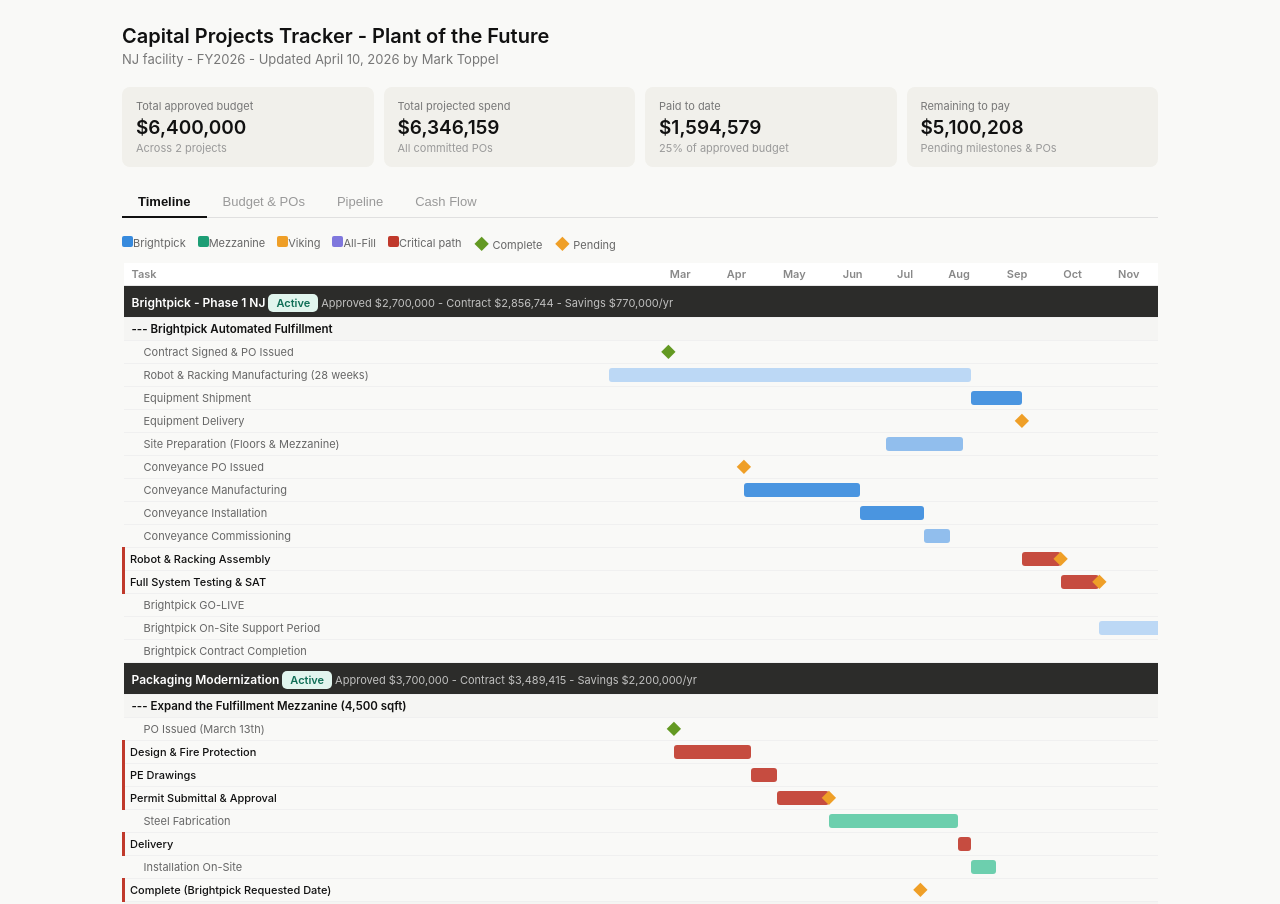
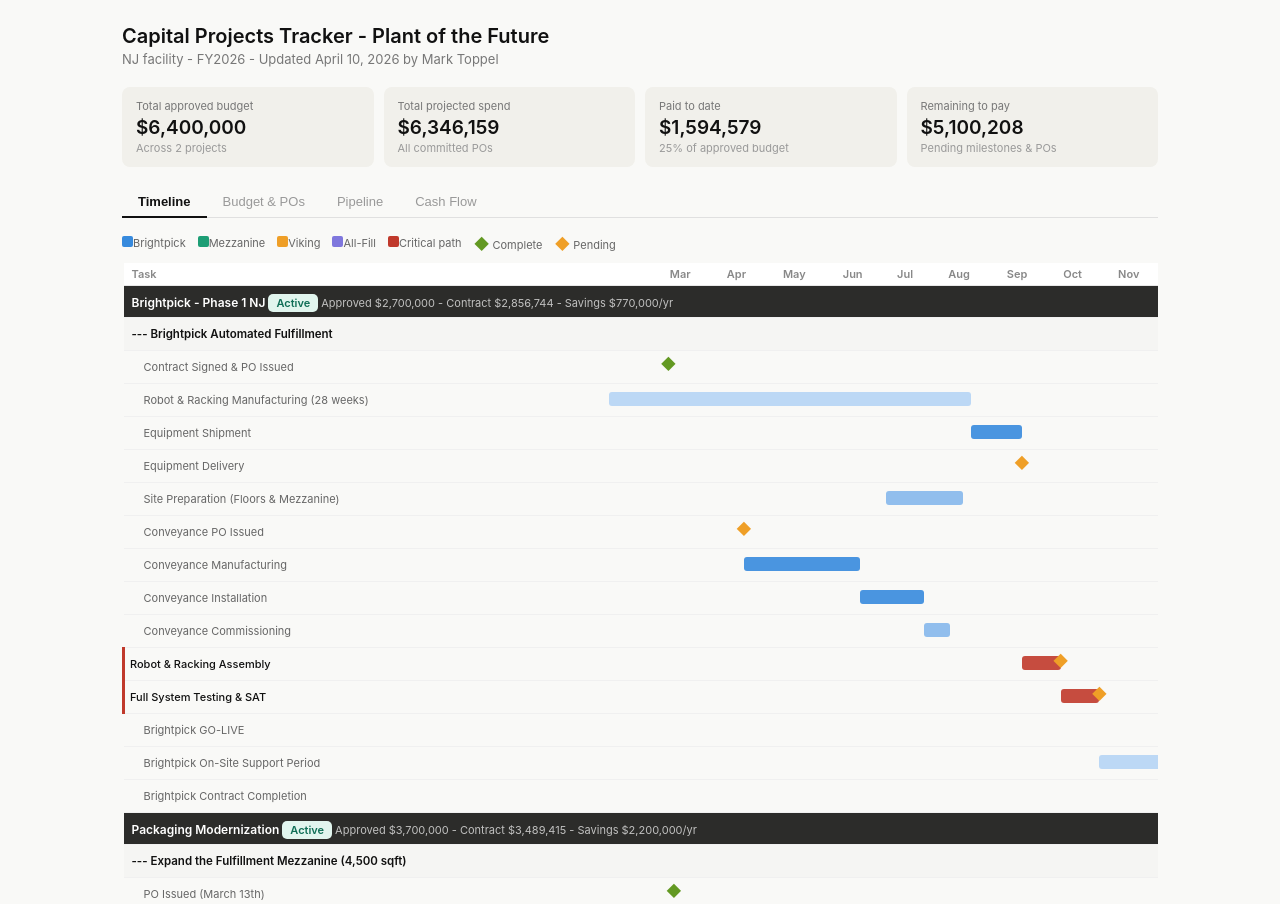
Before and after one commit to nuts/CAPEX-Tracker, a plain HTML site: page index.html in a window 1280 px wide. Shown: the top 904 px of the page. Drawn offline with Linux system fonts and the light colour scheme.

Commit message:
Update index.html

```diff
--- a/index.html
+++ b/index.html
@@ -161,15 +161,22 @@
       var isCp=task.is_critical_path;
       var bg=isSub?"background:#f5f5f3;":"";
       var lc="lbl"+(isSub?" sh":isCp?" cp":"");
-      gRows+='<tr><td class="'+lc+'" style="'+bg+'">'+task.label+'</td><td colspan="'+N+'" style="padding:0;'+bg+'"><div style="position:relative;height:22px;width:100%;">';
+      gRows+='<tr><td class="'+lc+'" style="'+bg+'">'+task.label+'</td><td colspan="'+N+'" style="padding:0;'+bg+'"><div style="position:relative;height:32px;width:100%;">';
       (task.bars||[]).forEach(function(b){
         var l=(b.start/N)*100,w=((b.end-b.start)/N)*100;
         var bc=isCp?"#C0392B":b.color;
-        gRows+='<div style="position:absolute;top:4px;height:14px;border-radius:3px;left:'+l.toFixed(2)+'%;width:'+w.toFixed(2)+'%;background:'+bc+';opacity:0.9;"></div>';
+        gRows+='<div style="position:absolute;top:8px;height:14px;border-radius:3px;left:'+l.toFixed(2)+'%;width:'+w.toFixed(2)+'%;background:'+bc+';opacity:0.9;"></div>';
+        if(b.end_date){
+          var el=(b.end/N)*100;
+          gRows+='<div style="position:absolute;top:23px;font-size:8px;color:#999;white-space:nowrap;transform:translateX(-50%);left:'+el.toFixed(2)+'%;">'+b.end_date+'</div>';
+        }
       });
       (task.milestones||[]).forEach(function(ms){
         var l=((ms.month+(ms.pct/100))/N)*100;
-        gRows+='<div style="position:absolute;top:3px;left:'+l.toFixed(2)+'%;transform:translateX(-50%);font-size:15px;line-height:1;color:'+(ms.done?"#639922":"#EF9F27")+';">&#9670;</div>';
+        gRows+='<div style="position:absolute;top:5px;left:'+l.toFixed(2)+'%;transform:translateX(-50%);font-size:15px;line-height:1;color:'+(ms.done?"#639922":"#EF9F27")+';">&#9670;</div>';
+        if(ms.date){
+          gRows+='<div style="position:absolute;top:23px;font-size:8px;color:#999;white-space:nowrap;transform:translateX(-50%);left:'+l.toFixed(2)+'%;">'+ms.date+'</div>';
+        }
       });
       gRows+='</div></td></tr>';
     });
```
